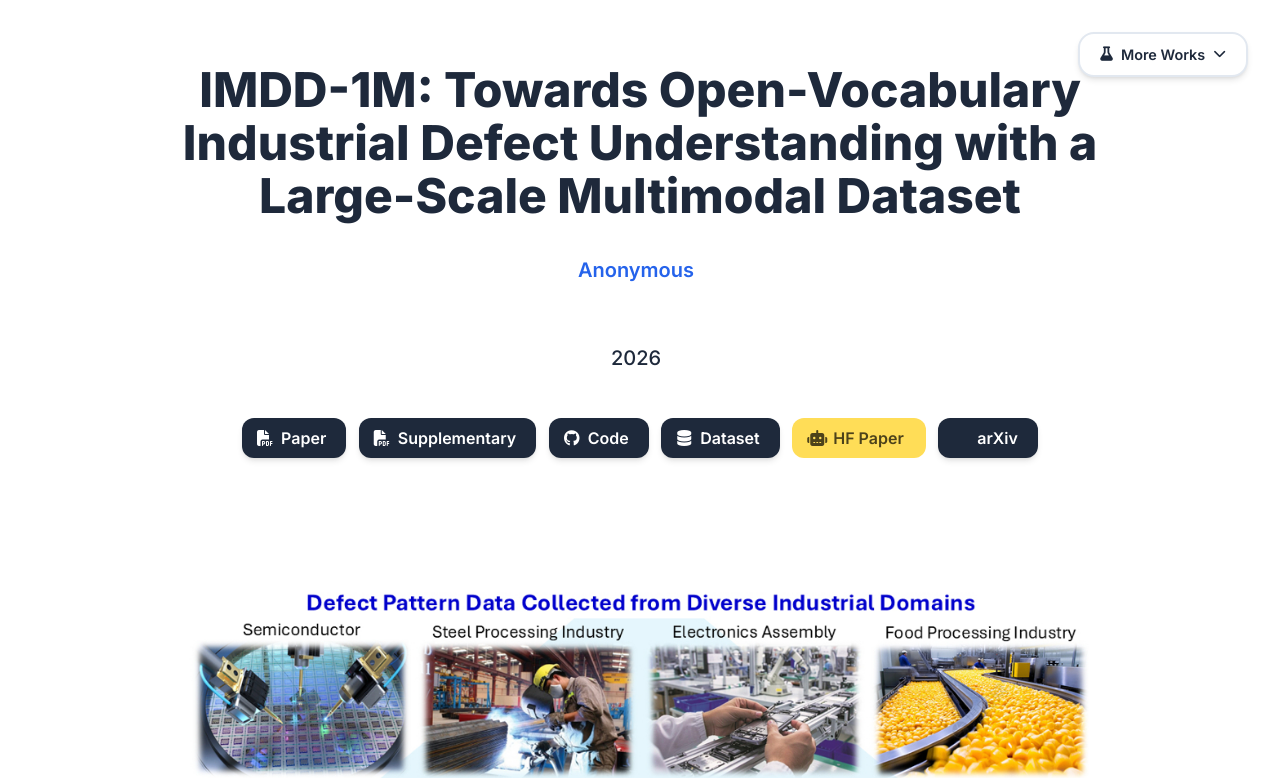
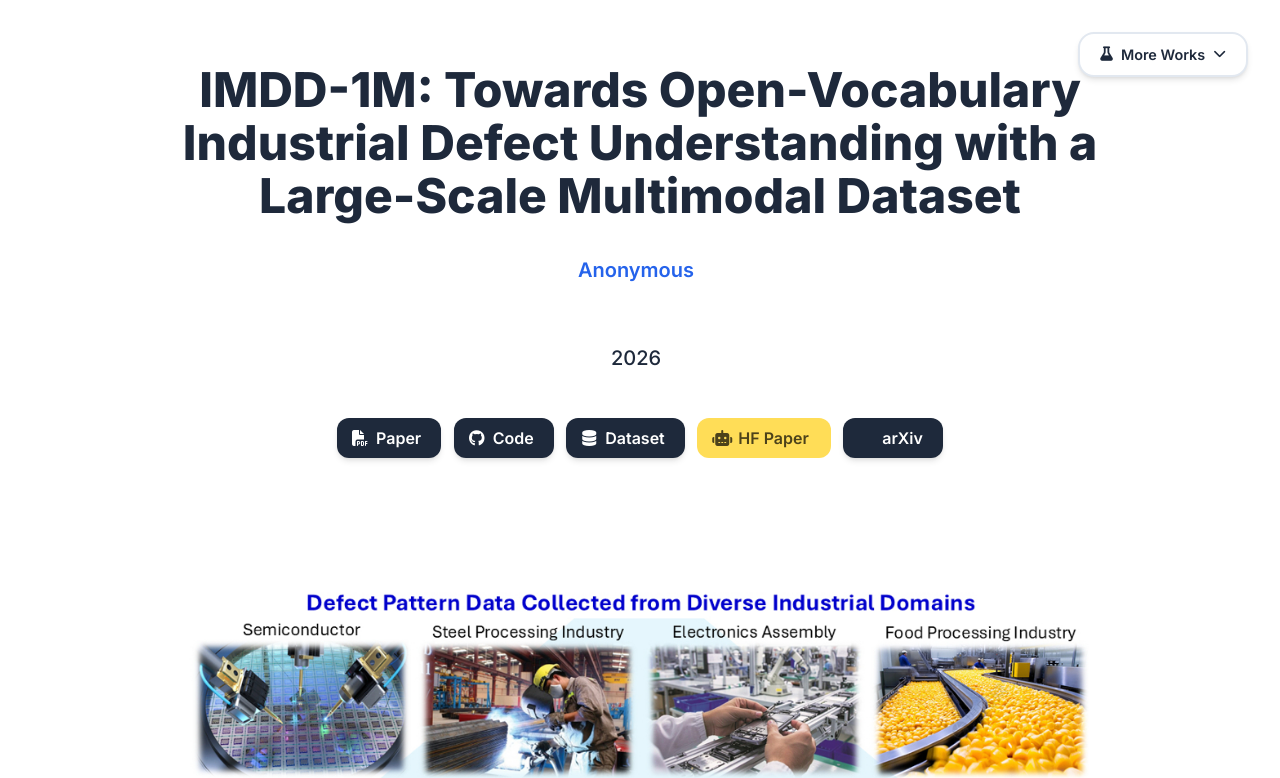
Before and after one commit to NinaNeon/projectpage, a plain HTML site: page index.html in a window 1280 px wide. Shown: the top 778 px of the page. Drawn offline with nearby package versions, Linux system fonts and the light colour scheme; some icons are missing.

Commit message:
Update index.html

```diff
--- a/index.html
+++ b/index.html
@@ -234,17 +234,6 @@
           <i class="fas fa-file-pdf"></i>
         </span>
         <span>Paper</span>
-      </a>
-    </span>
-
-    <!-- Supplementary -->
-    <span class="link-block">
-      <a href="static/pdfs/imdd1m_supplementary.pdf" target="_blank"
-         class="external-link button is-normal is-rounded is-dark">
-        <span class="icon">
-          <i class="fas fa-file-pdf"></i>
-        </span>
-        <span>Supplementary</span>
       </a>
     </span>
 
```
